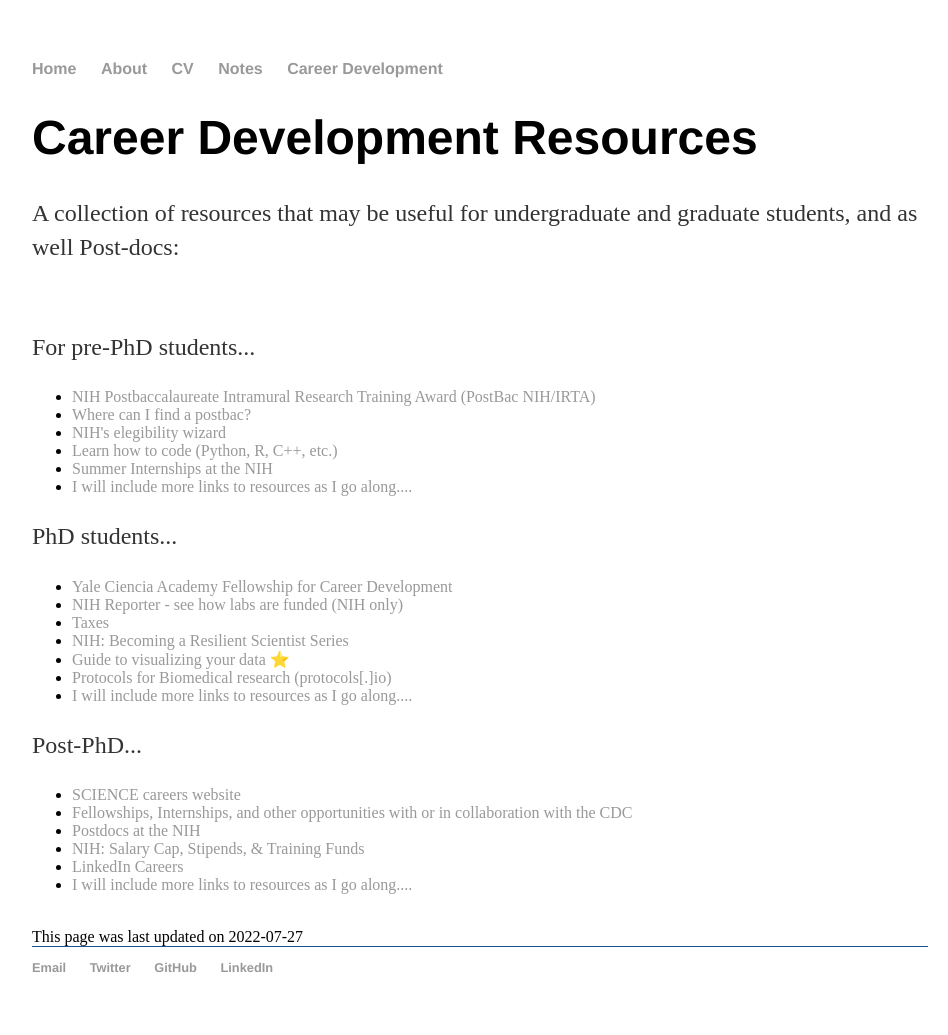
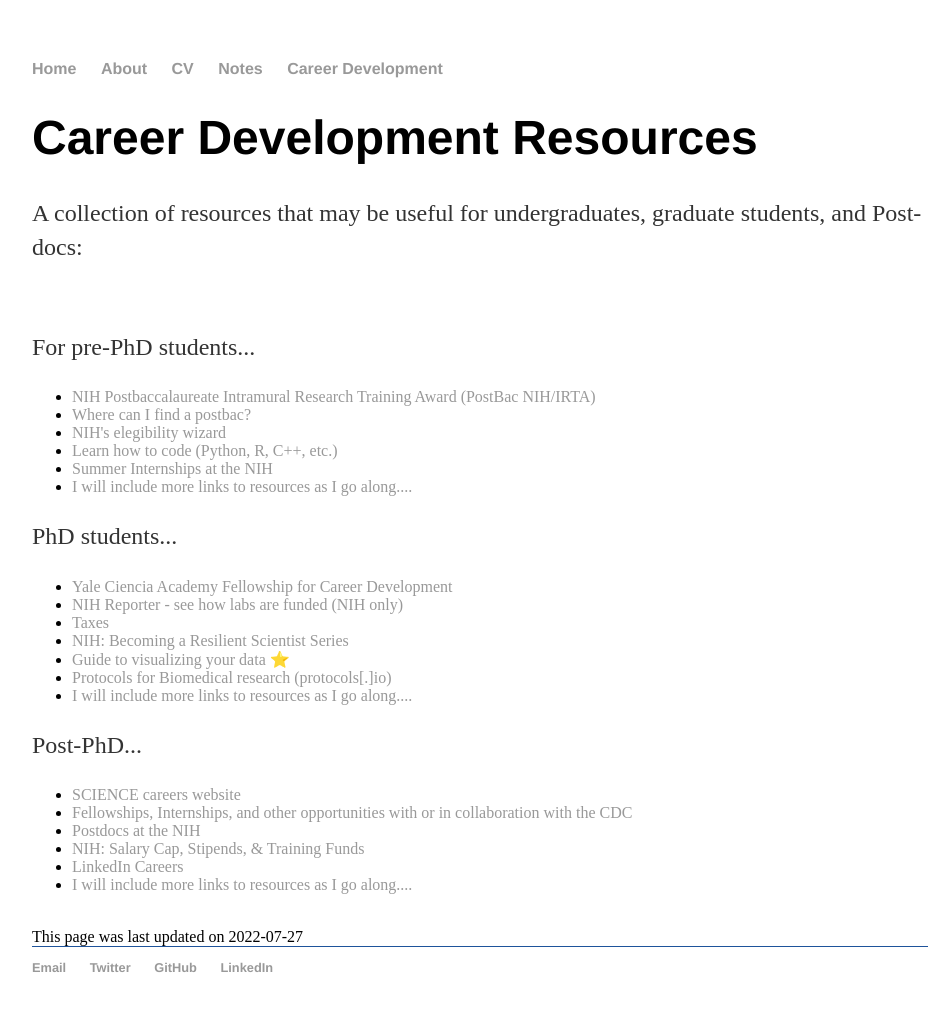
Before and after one commit to haddocksoto/haddocksoto.github.io, a Jekyll site: the page built from career/index.html, in a window 1280 px wide. Shown: the whole page, without its empty margins (160-1108 px from the left). Built offline with Jekyll 4.4.1, drawn with Linux system fonts in a browser that asks for light colours.

Commit message:
Update index.html

```diff
--- a/career/index.html
+++ b/career/index.html
@@ -13,7 +13,7 @@ title: About Luis Antonio Haddock
 </script>
 		<div class="career">
 			<h1>Career Development Resources</h1>
-			<p>A collection of resources that may be useful for undergraduate and graduate students, and as well Post-docs: </p>
+			<p>A collection of resources that may be useful for undergraduates, graduate students, and Post-docs: </p>
 			<br>
 			<p>For pre-PhD students...</p>
 
```
